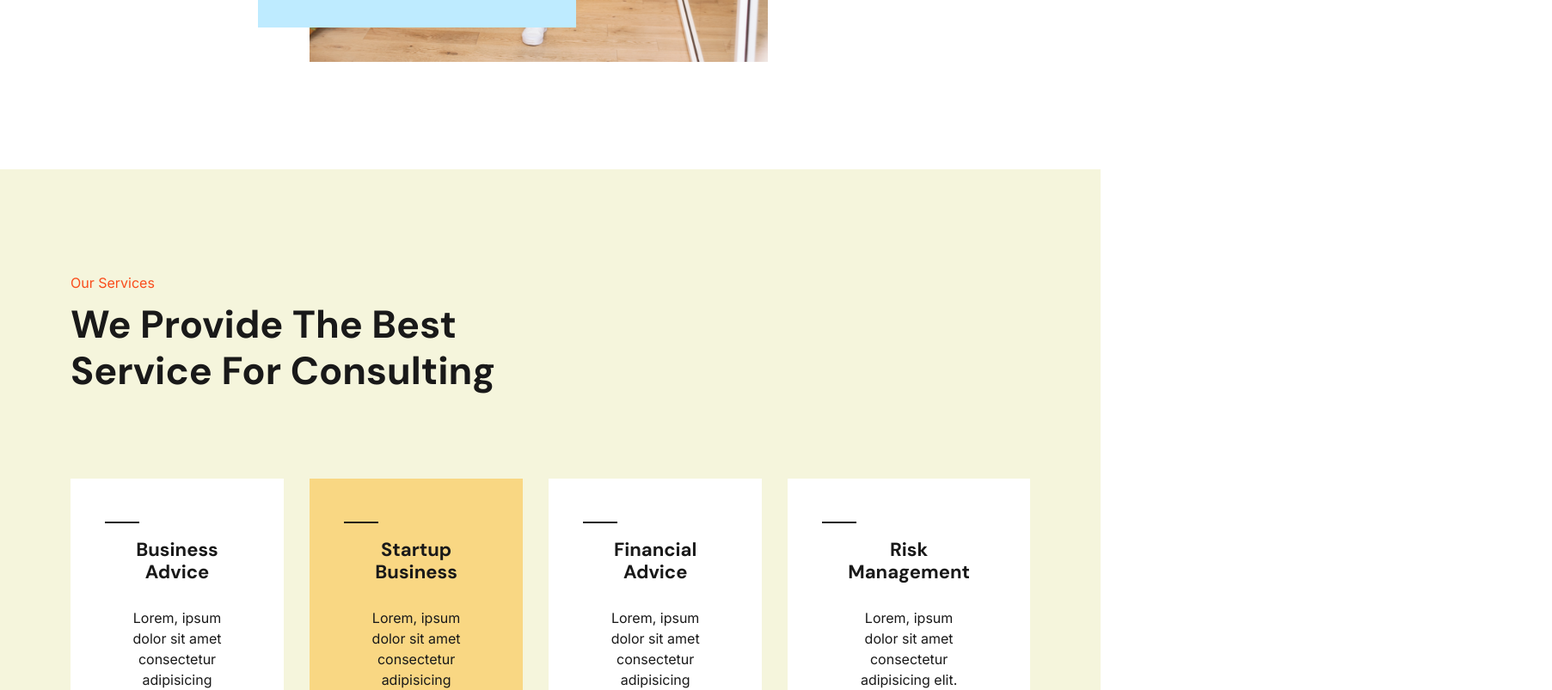
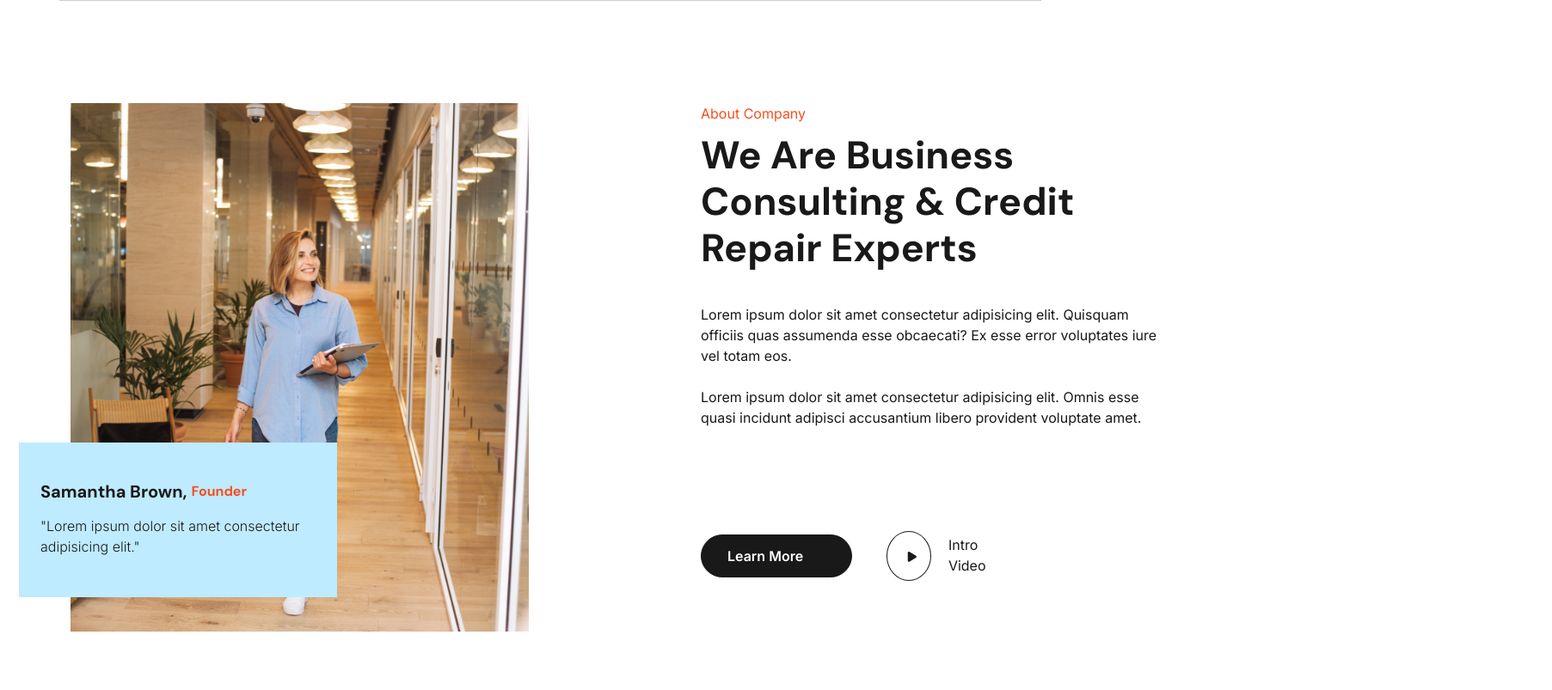
Before and after one commit to Johlundgren/Uppgiftcrito, a React (Vite) app: page / in a window 1280 px wide. Shown: the part 2400-3203 px from the top of the page at 86% size, 1805 px wide, since content can reach past the window. Built offline with nearby package versions, Linux system fonts and the light colour scheme; some icons are missing.

Commit message:
Company info komponent rätt och css rätt

```diff
--- a/src/App.css
+++ b/src/App.css
@@ -9,6 +9,7 @@ html, body {
 }
 
 .wrapper-grid {
+  height: 100vh;
   display: grid;
   grid-template-columns: 1fr;
   grid-template-rows: auto 1fr auto;
@@ -385,7 +386,6 @@ header .container .menu nav a.active:after, header .container .menu nav a:hover:
 .main-container .companyinfo-section .company-section img {
   display: block;
   margin-top: 120px;
-  margin-left: 360px;
 }
 .main-container .companyinfo-section .company-section .companychild-1 {
   position: absolute;
@@ -393,7 +393,7 @@ header .container .menu nav a.active:after, header .container .menu nav a:hover:
   height: 180px;
   width: 370px;
   z-index: 1;
-  left: 300px;
+  left: -60px;
   bottom: 40px;
   display: flex;
   flex-direction: column;
@@ -435,6 +435,9 @@ header .container .menu nav a.active:after, header .container .menu nav a:hover:
   align-items: center;
   justify-content: center;
   margin-right: 450px;
+}
+.main-container .secondcontainer .about-company .btn-company .btn-black {
+  width: 200px;
 }
 .main-container .secondcontainer .about-company .btn-company .btn-transparent {
   margin-left: 40px;
--- a/src/components/Companyinfo.jsx
+++ b/src/components/Companyinfo.jsx
@@ -3,6 +3,7 @@ import companywoman from '@images/companywoman.png';
 
 const Companyinfo = () => {
   return (
+    <div className="container">
     <div className="main-container">
         <div className="companyinfo-section">
             <section className="company-section">
@@ -20,24 +21,18 @@ const Companyinfo = () => {
             <section className="about-company">
                 <div className="section-title">
                     <p>About Company</p>
-          <h2>We Are Business Consulting & Credit Repair Experts</h2>
+                    <h2>We Are Business<br />Consulting & Credit<br />Repair Experts</h2>
                 </div>
                 <div className="company-info">
-          <p>
-            Lorem ipsum dolor sit amet consectetur adipisicing elit. Quisquam officiis quas assumenda esse obcaecati? Ex esse error voluptates iure vel totam eos.
-            <br />
-            <br />
-            Lorem ipsum dolor sit amet consectetur adipisicing elit. Omnis esse quasi incidunt adipisci accusantium libero provident voluptate amet.
-          </p>
+                    <p>Lorem ipsum dolor sit amet consectetur adipisicing elit. Quisquam<br />officiis quas assumenda esse obcaecati? Ex esse error voluptates iure<br />vel totam eos.<br /><br /> Lorem ipsum dolor sit amet consectetur adipisicing elit. Omnis esse<br />quasi incidunt adipisci accusantium libero provident voluptate amet.</p>
                 </div>
                 <div className="btn-company">
                     <a className="btn-black" href="company.html">Learn More<i className="fa-regular fa-arrow-up-right"></i></a>
-          <a className="btn-transparent" href="services.html">
-            <i className="fa-sharp fa-solid fa-play"></i>
-          </a>
+                    <a className="btn-transparent" href="services.html"><i className="fa-sharp fa-solid fa-play"></i></a>
                     <p>Intro Video</p>
                 </div>
             </section>
+        </div>
     </div>
 </div>
   );
```
Lines whose indentation alone changed are shown as unchanged.
